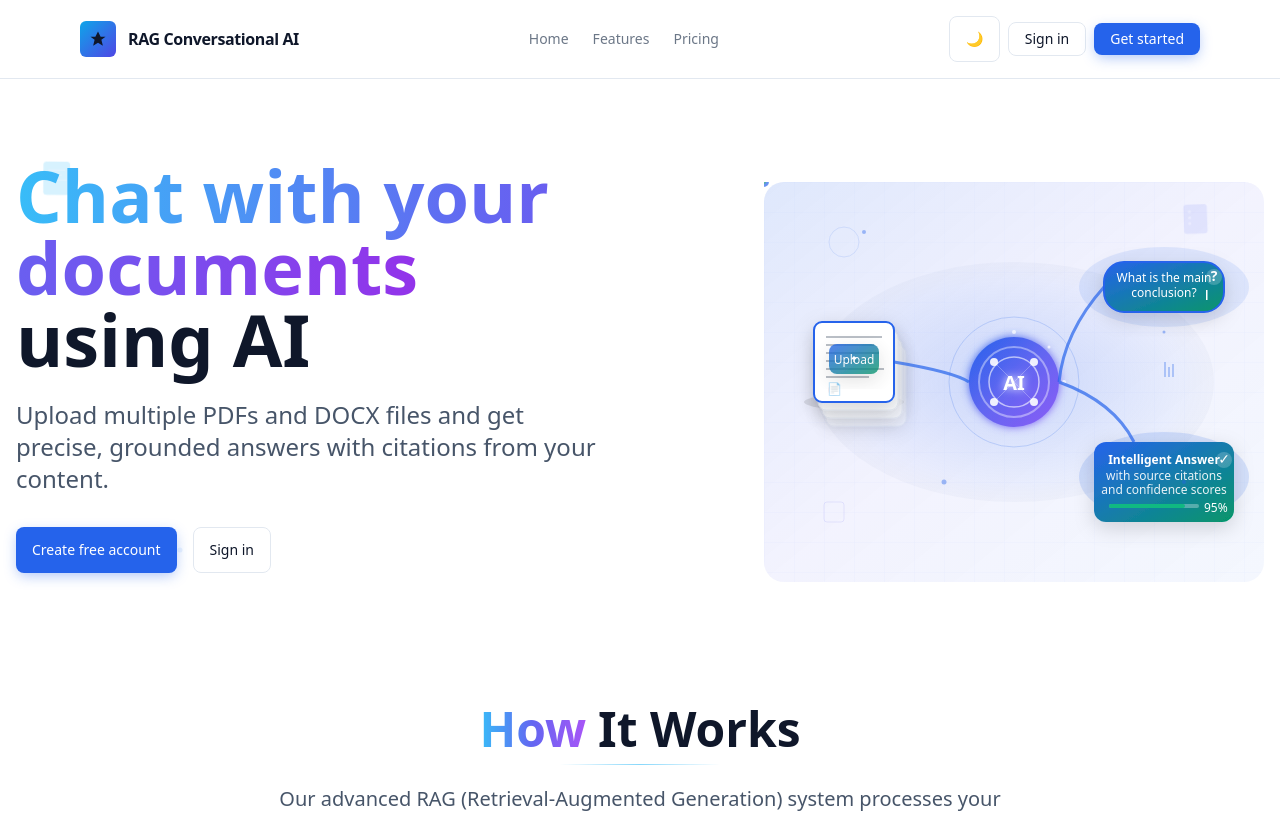
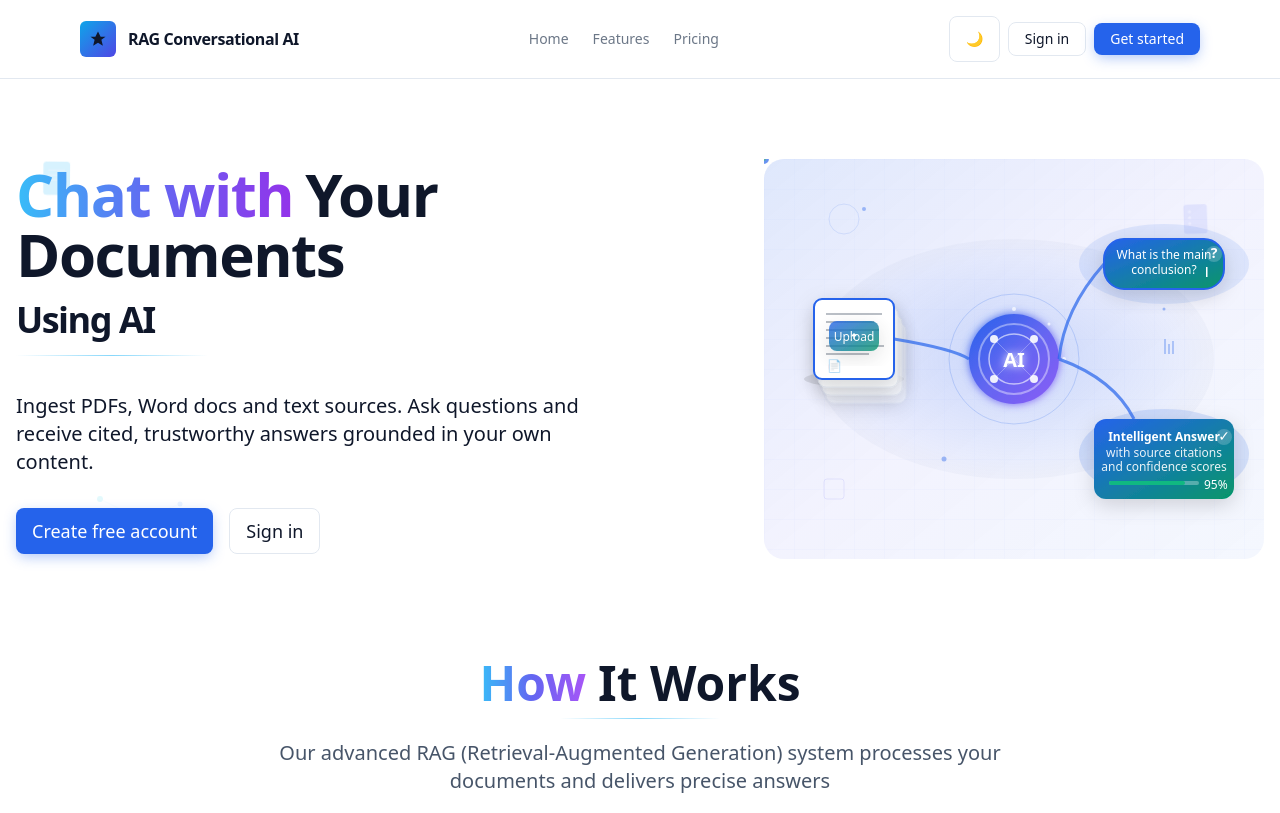
Before and after one commit to TheRealAbhishekGautam/Langchain_RAG_Conversational_Bot, an Angular app in the folder Langchain_RAG_UI/rag-ui/: page / in a window 1280 px wide. Shown: the top 813 px of the page. Built offline with nearby package versions, Linux system fonts and the light colour scheme.

Commit message:
FinalTopSectionDraft

```diff
--- a/Langchain_RAG_UI/rag-ui/src/app/pages/home-page/home-page.component.ts
+++ b/Langchain_RAG_UI/rag-ui/src/app/pages/home-page/home-page.component.ts
@@ -190,20 +190,34 @@ import { HeroSvgComponent } from '../../components/hero-svg/hero-svg.component';
           <div class="grid lg:grid-cols-2 gap-12 items-center">
             <!-- Left Side - Text Content -->
             <div class="text-center lg:text-left">
-              <h1 class="text-5xl sm:text-6xl lg:text-7xl font-extrabold leading-tight mb-6">
-                <span class="bg-gradient-to-r from-sky-400 via-indigo-500 to-purple-600 bg-clip-text text-transparent">
-                  Chat with your documents
-                </span>
-                <br>
-                <span class="text-theme">using AI</span>
+              <h1 class="relative inline-block text-5xl sm:text-6xl font-extrabold leading-tight tracking-tight mb-8">
+                <span class="bg-gradient-to-r from-sky-400 via-indigo-500 to-purple-600 bg-clip-text text-transparent">Chat with</span>
+                <span class="text-theme ml-3">Your Documents</span>
+                <span class="block text-theme mt-4 text-3xl sm:text-4xl font-bold">Using AI</span>
+                <span class="absolute -bottom-4 left-1/2 lg:left-0 -translate-x-1/2 lg:translate-x-0 w-48 h-px bg-gradient-to-r from-transparent via-sky-400/60 to-transparent"></span>
               </h1>
-              <p class="text-xl sm:text-2xl text-theme-secondary mb-8">
-                Upload multiple PDFs and DOCX files and get precise, grounded answers with citations from your content.
+              <p class="mt-5 text-lg sm:text-xl text-theme-secondary/90 max-w-xl mx-auto lg:mx-0 leading-relaxed">
+                Ingest PDFs, Word docs and text sources. Ask questions and receive cited, trustworthy answers grounded in your own content.
               </p>
-              <div class="flex flex-wrap justify-center lg:justify-start gap-4 mb-8">
-                <a routerLink="/register" class="btn btn-primary text-lg px-8 py-3 hover-scale">Create free account</a>
-                <a routerLink="/login" class="btn btn-outline text-lg px-8 py-3 hover-scale">Sign in</a>
+              <div class="mt-8 flex flex-wrap justify-center lg:justify-start gap-4">
+                <a routerLink="/register" class="btn btn-primary text-base sm:text-lg px-8 py-3 hover-scale">Create free account</a>
+                <a routerLink="/login" class="btn btn-outline text-base sm:text-lg px-8 py-3 hover-scale">Sign in</a>
               </div>
+              <!-- Mini Feature Badges -->
+              <!-- <div class="mt-8 flex flex-wrap justify-center lg:justify-start gap-4 text-sm">
+                <div class="inline-flex items-center gap-2 px-4 py-2 rounded-lg border border-white/10 bg-white/5 backdrop-blur-sm">
+                  <svg width="16" height="16" viewBox="0 0 24 24" fill="none" stroke="currentColor" stroke-width="2" stroke-linecap="round" stroke-linejoin="round"><rect x="3" y="4" width="7" height="14" rx="1"/><rect x="14" y="4" width="7" height="14" rx="1"/><path d="M7 8h.01M7 12h.01M7 16h.01M17 8h.01M17 12h.01M17 16h.01"/></svg>
+                  <span class="text-theme-secondary">Multi-format</span>
+                </div>
+                <div class="inline-flex items-center gap-2 px-4 py-2 rounded-lg border border-white/10 bg-white/5 backdrop-blur-sm">
+                  <svg width="16" height="16" viewBox="0 0 24 24" fill="none" stroke="currentColor" stroke-width="2" stroke-linecap="round" stroke-linejoin="round"><circle cx="12" cy="12" r="10"/><circle cx="12" cy="12" r="4"/><circle cx="12" cy="12" r="1"/></svg>
+                  <span class="text-theme-secondary">Precise answers</span>
+                </div>
+                <div class="inline-flex items-center gap-2 px-4 py-2 rounded-lg border border-white/10 bg-white/5 backdrop-blur-sm">
+                  <svg width="16" height="16" viewBox="0 0 24 24" fill="none" stroke="currentColor" stroke-width="2" stroke-linecap="round" stroke-linejoin="round"><path d="M13 2 3 14h6l-2 8 10-12h-6l2-8Z"/></svg>
+                  <span class="text-theme-secondary">Fast retrieval</span>
+                </div>
+              </div> -->
             </div>
 
             <!-- Right Side - Hero Illustration -->
```
